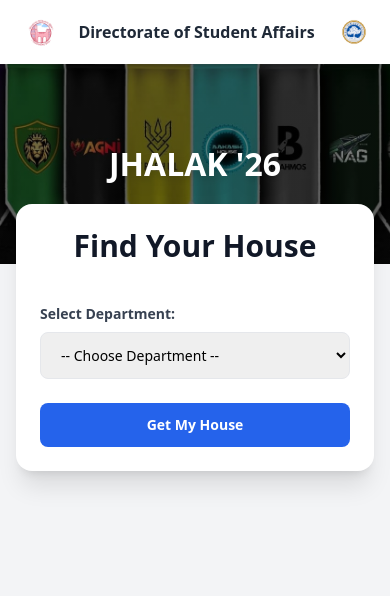
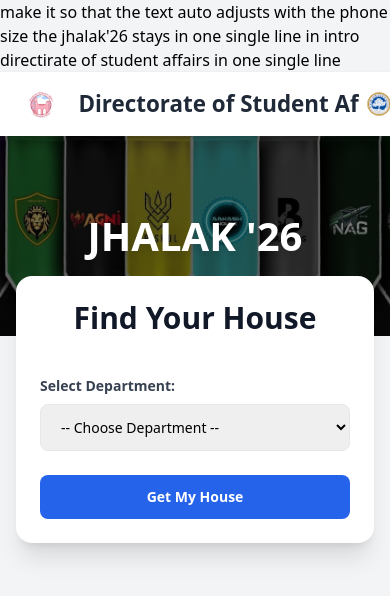
Before and after one commit to SreemayiBijuPillai/House-Calculator, a plain HTML site: page index.html in a window 390 px wide. Drawn offline with nearby package versions, Linux system fonts and the light colour scheme.

Commit message:
index.html

```diff
--- a/index.html
+++ b/index.html
@@ -1,3 +1,6 @@
+make it so that the text auto adjusts with the phone size
+the jhalak'26 stays in one single line in intro
+directirate of student affairs in one single line
 <!DOCTYPE html>
 <html lang="en">
 <head>
@@ -26,11 +29,11 @@
         }
 
         #introScreen h1 {
+            font-size: 4rem;
             color: white;
             font-weight: 800;
             letter-spacing: 3px;
             white-space: nowrap; /* force single line */
-        font-size: clamp(2rem, 10vw, 6rem); /* responsive font size */
         }
 
         /* Fade-in main content */
@@ -39,22 +42,18 @@
             transition: opacity 0.8s ease-out; /* fade in */
         }
 
-    /* HERO SECTION TEXT */
-    .hero-text {
-        font-size: clamp(2rem, 8vw, 6rem); /* auto adjust */
-        white-space: nowrap;
-    }
-
-    /* HEADER TITLE */
-    .top-title {
-        font-size: clamp(1rem, 4vw, 2rem); /* auto adjust */
-        white-space: nowrap; /* prevent wrapping */
-    }
-
-    /* Mobile Fixes */
+        /* Mobile Fix */
         @media (max-width: 640px) {
             .hero-height {
                 height: 200px !important;
+            }
+            .hero-text {
+                font-size: 2.5rem !important;
+                white-space: nowrap; /* force single line */
+            }
+            .top-title {
+                font-size: 1.4rem !important;
+                white-space: nowrap; /* prevent wrapping */
             }
             .calc-card {
                 margin-top: -100px !important;
@@ -76,17 +75,19 @@
 
     <!-- TOP BAR -->
     <header class="w-full bg-white shadow flex items-center justify-between px-4 sm:px-6 py-3">
+
         <div class="flex items-center gap-3">
             <img src="DSA.png" alt="DSA Logo" class="h-10 sm:h-14">
-            <h1 class="font-bold text-gray-800 top-title">Directorate of Student Affairs</h1>
+            <h1 class="text-2xl sm:text-3xl font-bold text-gray-800 top-title">Directorate of Student Affairs</h1>
         </div>
+
         <img src="SRM.png" alt="SRM Logo" class="h-10 sm:h-14">
     </header>
 
     <!-- HERO SECTION -->
     <section class="relative w-full hero-height h-80 flex items-center justify-center text-white bg-cover bg-center bg-no-repeat"
             style="background-image: linear-gradient(to right, rgba(0,0,0,0.5), rgba(0,0,0,0.5)), url('flag.jpg');">
-        <h2 class="hero-text font-extrabold drop-shadow-lg">JHALAK '26</h2>
+        <h2 class="hero-text text-5xl sm:text-6xl font-extrabold drop-shadow-lg">JHALAK '26</h2>
     </section>
 
     <!-- MAIN CONTENT -->
```
Lines whose indentation alone changed are shown as unchanged.
